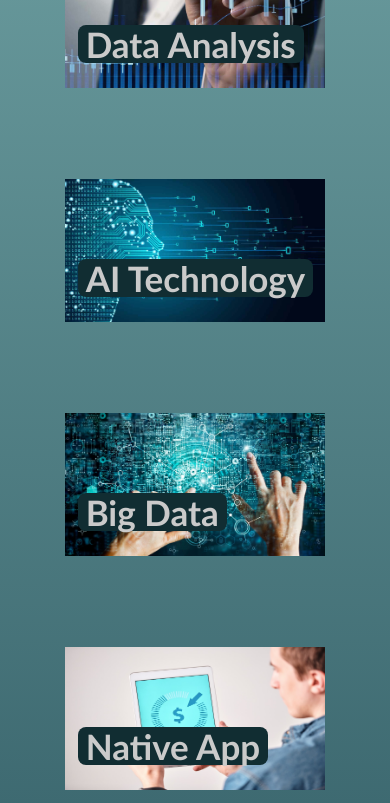
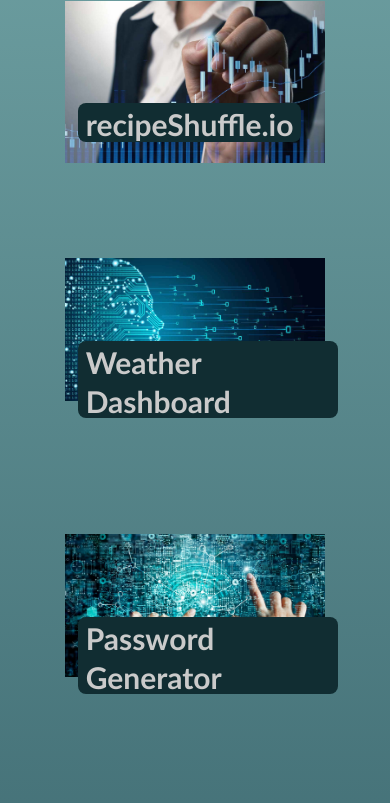
Before and after one commit to zax5021/Unit_2_Portfolio, a plain HTML site: page index.html in a window 390 px wide. Shown: the part 730-1533 px from the top of the page. Drawn offline with Linux system fonts and the light colour scheme.

Commit message:
updated all projects, fixed a media query with fontsize

```diff
--- a/assets/css/style.css
+++ b/assets/css/style.css
@@ -16,6 +16,7 @@ box-sizing: border-box;
 
 html {
   font-size: 62.5%;
+  scroll-behavior: smooth;
 }
 
 body {
@@ -190,8 +191,8 @@ footer {
   height: min-content;
 
   /* used the outline to help with flex box setup*/
-   /* outline: 2px dashed var(--darkgreen); */
-  outline-offset: -2px;
+   /* outline: 2px dashed var(--darkgreen);
+  outline-offset: -2px; */
   transition: all 0.5s ease-in-out;
 }
 
@@ -266,6 +267,10 @@ img {max-width: 100%;
   max-height:10rem;
 }
 
+@media screen and (max-width: 1200px) {
+  a {
+    font-size: 3rem;
+  }
 
 
 @media screen and (max-width: 992px) {
--- a/index.html
+++ b/index.html
@@ -40,7 +40,7 @@
             <div class=content id="allContent">
               <article id="heroContentRow">
                 <figure class="card code-card" id="heroContent">
-                  <h2 class="card-header"><a href="#">Data Analysis</a></h2>
+                  <h2 class="card-header"><a href="#">recipeShuffle.io</a></h2>
                   <div class="imagewrap"><a href="#">
                   <img src="assets/images/hero.jpg" alt="Stock Market UI">
                 </a></div>
@@ -48,13 +48,13 @@
               </article>
               <article class="regularContent">
                 <figure class="card code-card">
-                  <h2 class="card-header"><a href="#">AI Technology</a></h2>
+                  <h2 class="card-header"><a href="#">Weather Dashboard</a></h2>
                   <div class="imagewrap"><a href="#">
                   <img src="assets/images/AI_circuit.jpg" alt="AI Circuit">
                 </a></div>
                 </figure>
                 <figure class="card code-card">
-                  <h2 class="card-header"><a href="#">Big Data</a></h2>
+                  <h2 class="card-header"><a href="#">Password Generator</a></h2>
                   <div class="imagewrap"><a href="#">
                   <img src="assets/images/motherboardHand.jpg" alt="Motherboard Hand">
                 </a></div>
@@ -62,13 +62,13 @@
               </article>
               <article class="regularContent">
                 <figure class="card code-card">
-                  <h2 class="card-header"><a href="#">Native App</a></h2>
+                  <h2 class="card-header"><a href="#">Code Quiz</a></h2>
                   <div class="imagewrap"><a href="#">
                   <img src="assets/images/Native_App.jpg" alt="App on iPad">
                 </a></div>
                 </figure>
                 <figure class="card code-card">
-                  <h2 class="card-header"><a href="#">UI/UX Design</a></h2>
+                  <h2 class="card-header"><a href="#">Workday Scheduler</a></h2>
                   <div class="imagewrap"><a href="#">
                   <img src="assets/images/UI_Design.jpg" alt="UI/UX Design">
                 </a></div>
```
Also changed, not shown: 1 other file.
